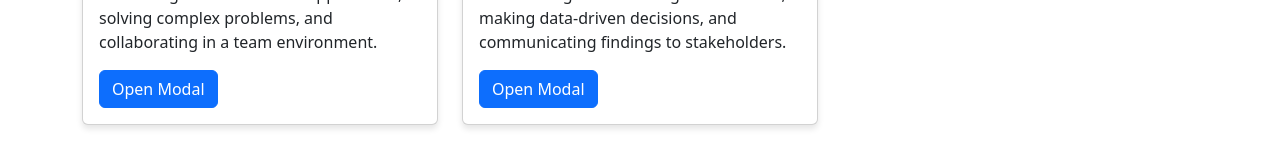
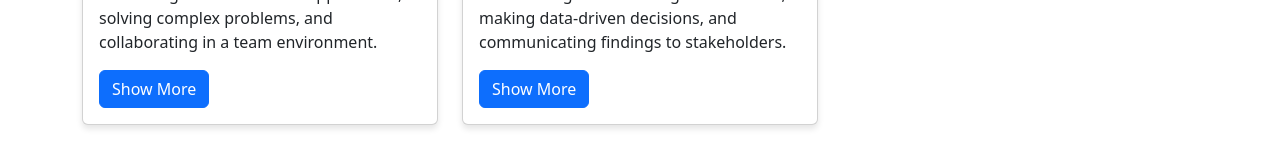
Before and after one commit to sac799/MyPortFolio, an Angular app: page /skills in a window 1280 px wide. Shown: the part 487-647 px from the top of the page. Built offline with nearby package versions, Linux system fonts and the light colour scheme.

Commit message:
updated the button name

```diff
--- a/src/app/skills/skills.component.html
+++ b/src/app/skills/skills.component.html
@@ -7,7 +7,7 @@
           <div class="card-body">
             <h5 class="card-title">{{ role.title }}</h5>
             <p class="card-text">{{ role.description }}</p>
-            <button class="btn btn-primary" (click)="openModal(role)">Open Modal</button>
+            <button class="btn btn-primary" (click)="openModal(role)">Show More</button>
           </div>
         </div>
       </div>
```
Also changed, not shown: 3 other files (tests, documents, lock files or other folders).
